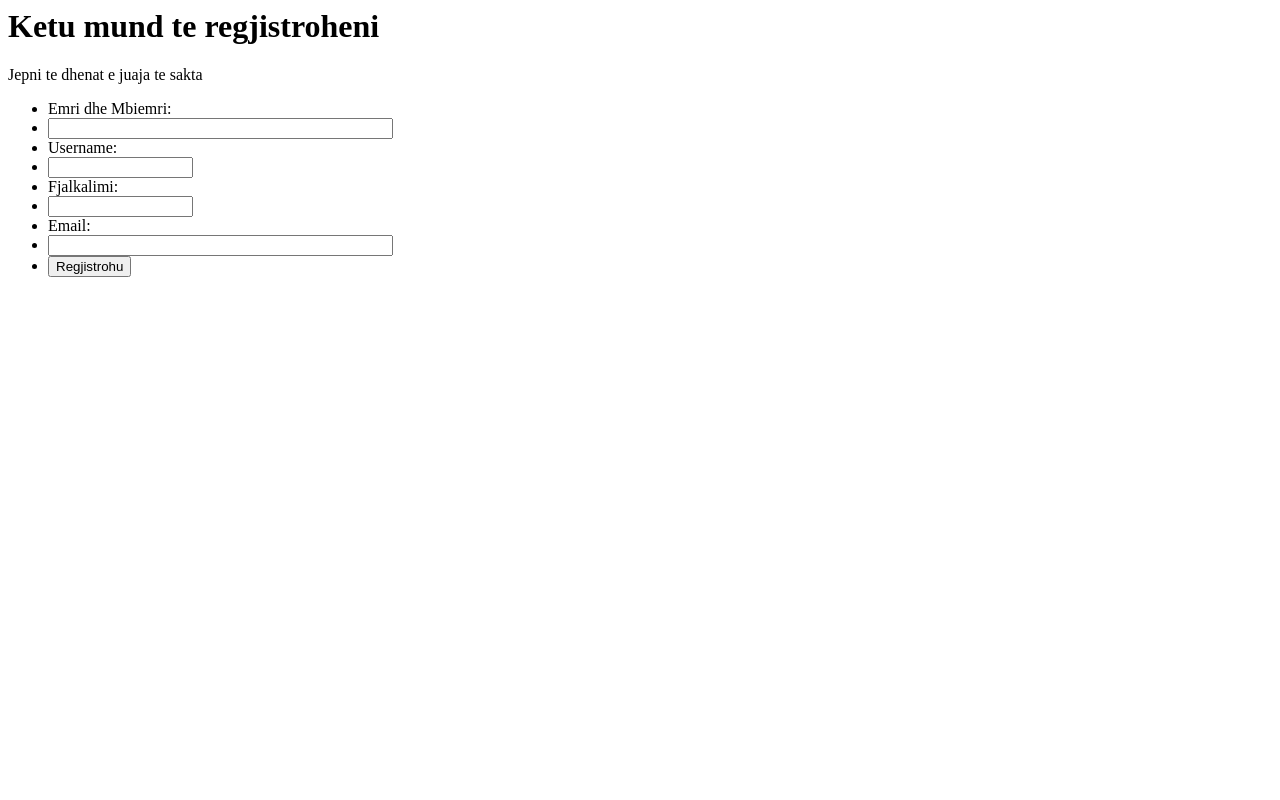
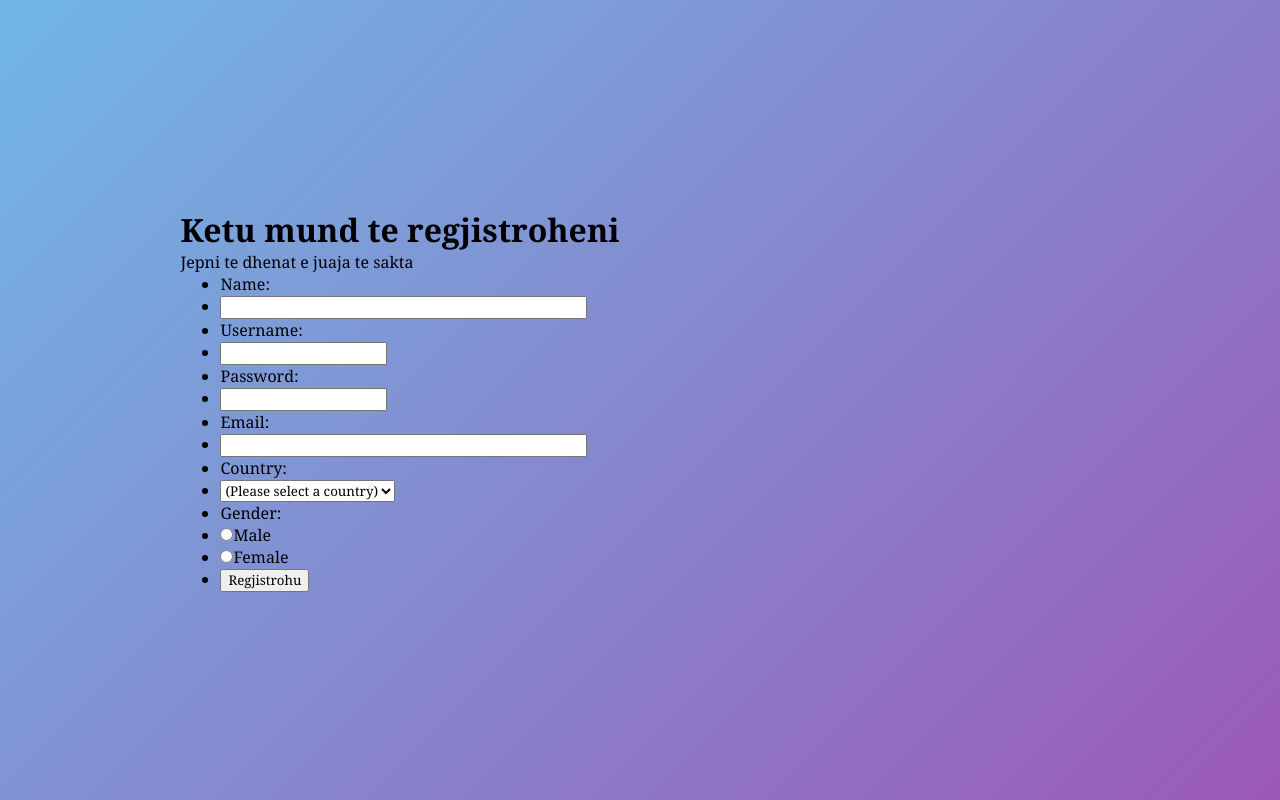
Before and after one commit to EdinaBajraktari/PROJEKTI, a PHP site: page /register.html in a window 1280 px wide. Run offline with PHP 8.4, Linux system fonts and the light colour scheme.

Commit message:
register
Shtime dhe ndryshime

```diff
--- a/register.css
+++ b/register.css
@@ -1,19 +1,32 @@
-*{margin: 0%;padding-top: 0;}
+*{margin: 0%;
+  padding-top: 0;
+   box-sizing: border-box;
+  font-family: Cambria, Cochin, Georgia, Times, 'Times New Roman', serif;
+}
 body{
     display: flex;
+    width: 100vh;
+    justify-content: center;
+    align-items: center;
+    padding: 10px;
+    background:linear-gradient(135deg, #71b7e6, #9b59b6);
+}
+.formulari{
+    max-width: 700px;
     width: 100%;
-    font-family: "A";
-    serif;
+    background: #fff;
+    padding: 25px 30px;
+    border-radius: 5px;
 }
-h1{text-align: center;}
-
-p{
-    font-size: 14pt;
-    font-family: 'Lucida Sans', 'Lucida Sans Regular', 'Lucida Grande', 'Lucida Sans Unicode', Geneva, Verdana, sans-serif;
-    margin: 10px;
+.formulari.title{
+    font-size: 25px;
+    font-weight: 500;
+    position: relative;
 }
-#formulari{
-    width: 40%;
-    margin-top: auto;
-    background-color: black;
+.formulari.title::before{
+    content: "";
+    position: absolute;
+    height: 3px;
+    width: 30px;
+    background: #9b59b6;
 }
--- a/register.html
+++ b/register.html
@@ -2,7 +2,8 @@
 <head>
     <meta charset="UTF-8">
     <meta name="viewport" content="width=>, initial-scale=1.0">
-    <title>Document</title>
+    <title>Register Form</title>
+    <link rel="stylesheet" href="register.css">
 </head>
 <body>
     <div id="Formulari">
@@ -10,20 +11,32 @@
         <p>Jepni te dhenat e juaja te sakta</p>
         <form>
         <ul>
-        <li><label>Emri dhe Mbiemri:</label></li>
-        <li><input type="text" id="emri" size="40" /></li>
+        <li><label>Name:</label></li>
+        <li><input type="text" id="name" size="40" /></li>
         <li><label>Username:</label></li>
         <li><input type="text" id="emri" size="15" /></li>
-        <li><label>Fjalkalimi:</label></li>
+        <li><label>Password:</label></li>
         <li><input type="password" id="pass" size="15" /></li>
         <li><label>Email:</label></li>
         <li><input type="text" id="adresaEmailit" size="40" /></li>
+        <li><label for="country">Country:</label></li>
+        <li><select name="country">
+            <option selected="" value="Default">(Please select a country)</option>
+        <option value="AF">Australia</option>
+        <option value="AL">Albanian</option>
+        <option value="RKS">Kosovo</option>
+        <option value="AS">Russia</option>
+        <option value="AD">USA</option>
+        </select></li>
+        <li><label id="gender">Gender:</label></li>
+        <li><input type="radio" name="msex" value="Male" /><span>Male</span></li>
+         <li><input type="radio" name="fsex" value="Female" /><span>Female</span></li>
         <li><input type="submit" value="Regjistrohu" id="submit" /></li>
         </ul>
         </form>
         <script>
-        var emriRegex=/[a-zA-z\s]+$/;
-        if(!emriRegex.test(emri)){
+        var nameRegex=/[a-zA-z\s]+$/;
+        if(!nameRegex.test(name)){
             altert("Ju lutem shkruani nje emer valid");
             return false;
         }
@@ -37,11 +50,37 @@
             alert("password duhet te jete mbi 7 karaktere");
             return false;
         }
-        var emailRegex=/^[^\s@]+@[^\s@]+\.[*\s@]+$/;;
+        var emailRegex=/^[^\s@]+@[^\s@]+\.[*\s@]+$/;
         if(!emailRegex.test(email)){
             altert("Ju lutem shkruani nje Username valid");
             return false;
-
+        }
+        var countryRegex;
+        if(ucountry.value == "Default"){
+            alert("Zgjidhni vendin tuaj");
+            ucountry.focus();
+            return false;
+        }
+        else
+        {
+            return true;
+        }
+        var GenderRegex;
+        if(umgender.checked){
+            x++;
+        }if(ufgender.checked){
+            x++;
+        }
+        if(x==0){
+            altert("Zgjidhni Male/Female");
+            umgender.focus();
+            return false;
+        }
+        else{
+            alert("Form Successfully Submitted");
+            window.location.reload()
+            return true;
+        }
 
 
      </script>
```
